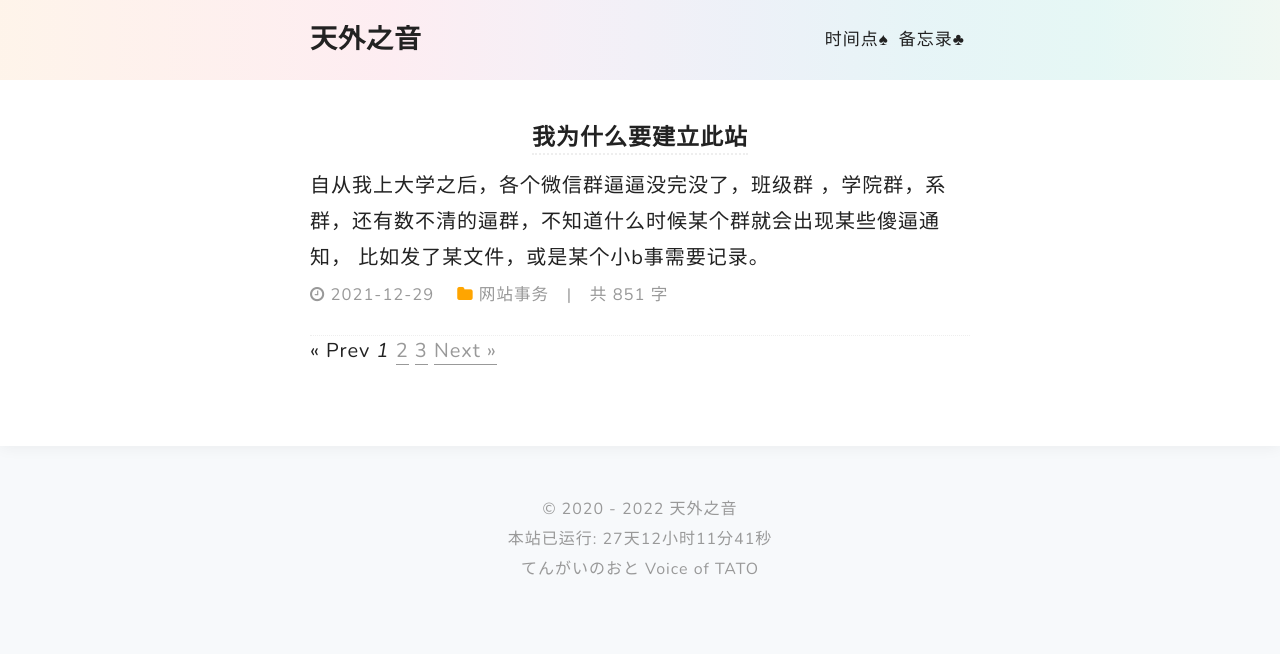
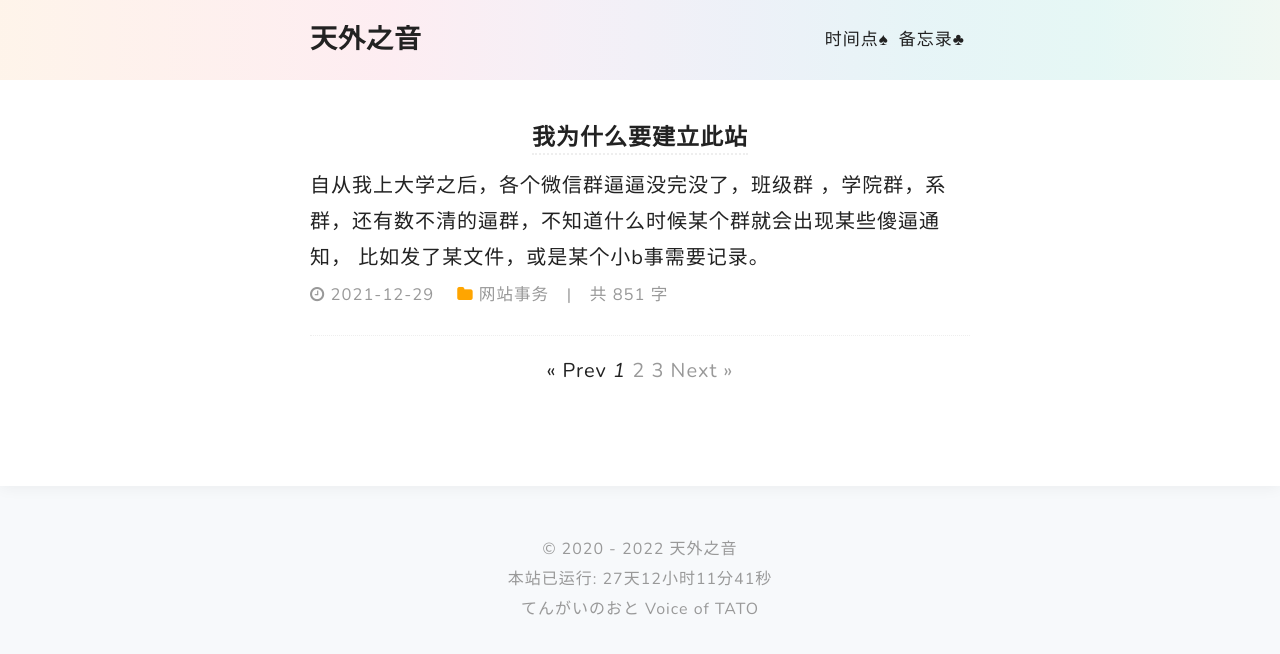
Before and after one commit to gamyongchang/gamyongchang.github.io, a Jekyll site: the page built from index.html, in a window 1280 px wide. Shown: the top 654 px of the page. Built offline with Jekyll 4.4.1, drawn with Linux system fonts in a browser that asks for light colours; nearby versions of some CDN libraries; Markdown is read by kramdown in place of the engine named in the settings; the list of posts is cut into pages by our own code.

Commit message:
Update style.html

```diff
--- a/_includes/style.html
+++ b/_includes/style.html
@@ -157,7 +157,16 @@ footer {
     text-decoration: unset;
     border-bottom: 2px dotted #EEE;
 }
-
+.pagination {
+    margin: 1em;
+    text-align: center;
+}
+.pagination a {
+    border:none
+}
+.pagination em {
+    font-style: none
+}
 @media screen and (max-width:700px) {
 	body{
 		font-size: 16px;
```
